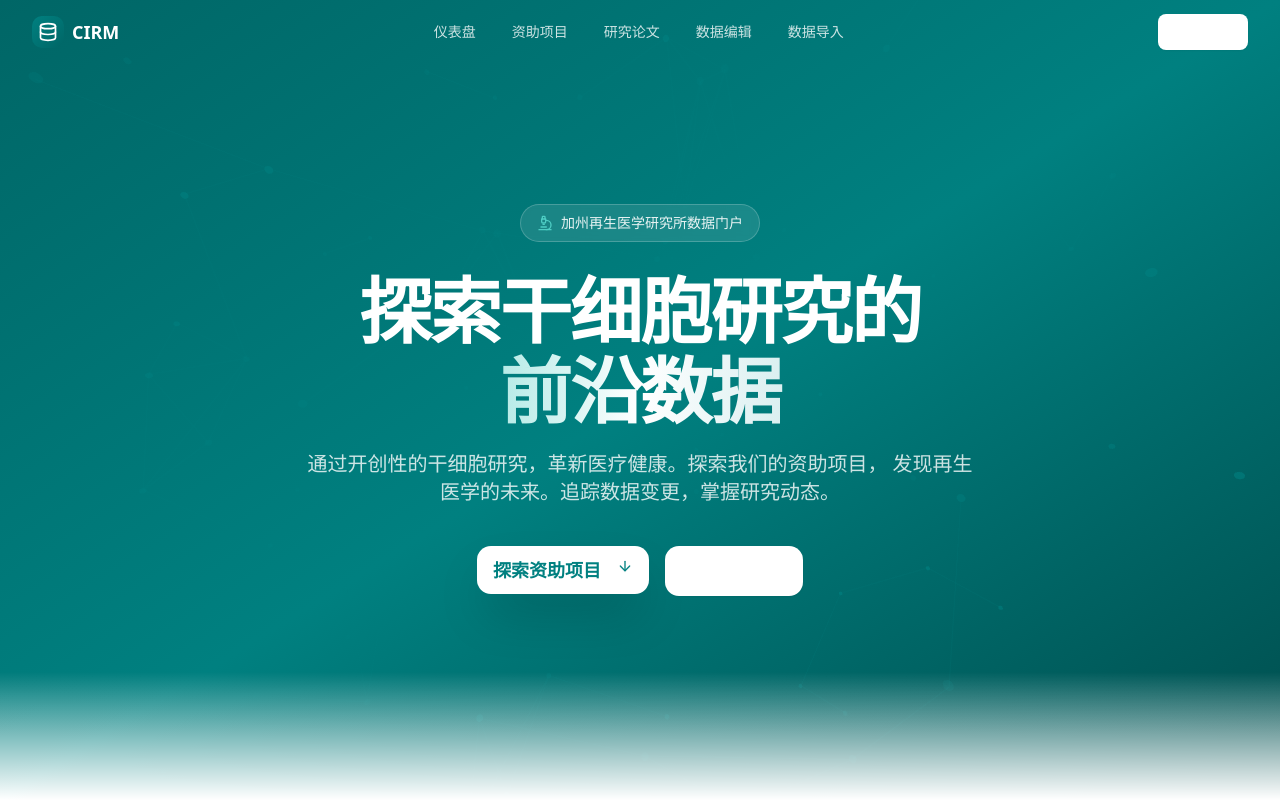
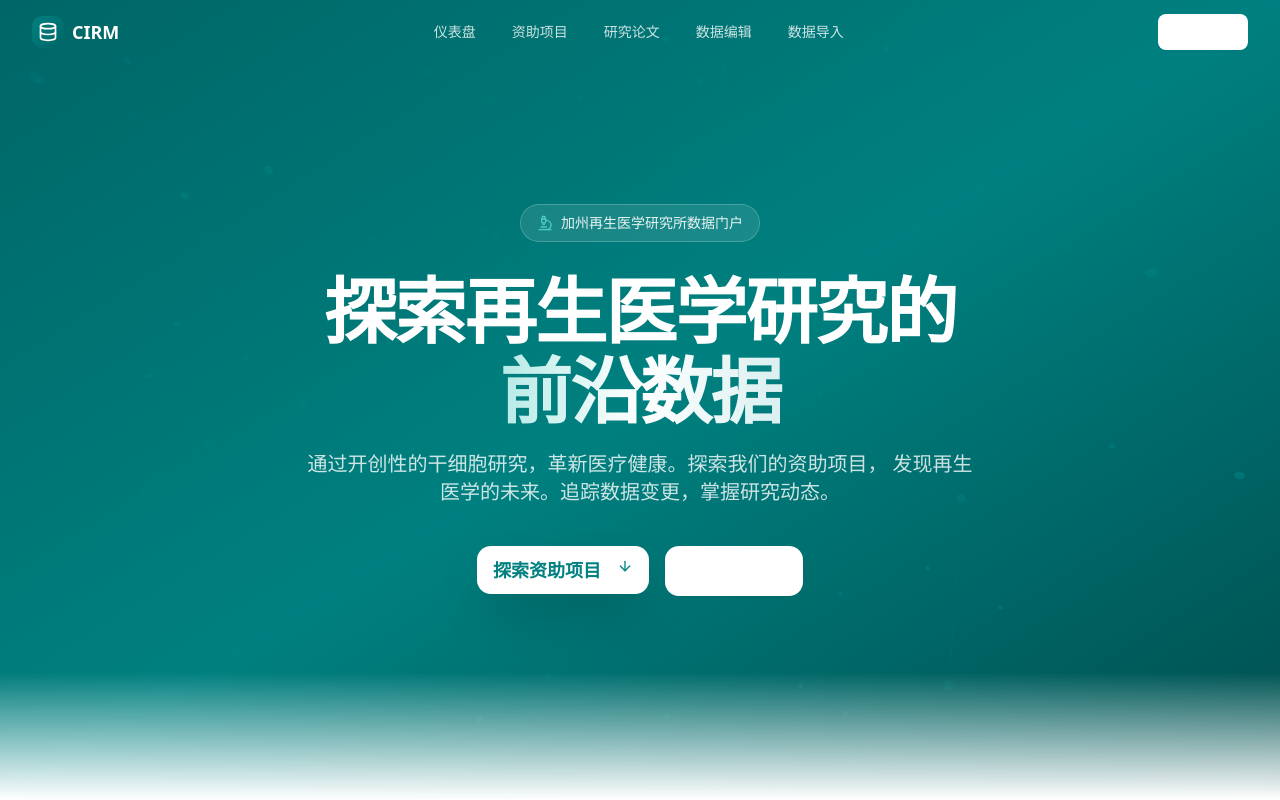
Before and after one commit to yuanyuan7500-gif/cirm-data, a React (Vite) app: page / in a window 1280 px wide. Shown: the top 800 px of the page. Built offline with nearby package versions, Linux system fonts and the light colour scheme.

Commit message:
Update Hero.tsx

```diff
--- a/src/sections/Hero.tsx
+++ b/src/sections/Hero.tsx
@@ -64,7 +64,7 @@ export function Hero({ onExplore }: HeroProps) {
           className="text-4xl sm:text-5xl md:text-6xl lg:text-7xl font-bold text-white mb-6 tracking-tight"
           style={{ perspective: '1000px' }}
         >
-          <span className="block">探索干细胞研究的</span>
+          <span className="block">探索再生医学研究的</span>
           <span className="block mt-2 bg-gradient-to-r from-[#4ECDC4] via-white to-[#A8DADC] bg-clip-text text-transparent">
             前沿数据
           </span>
```
